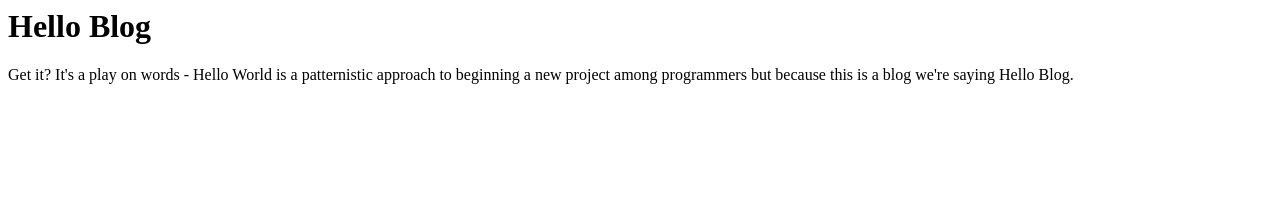
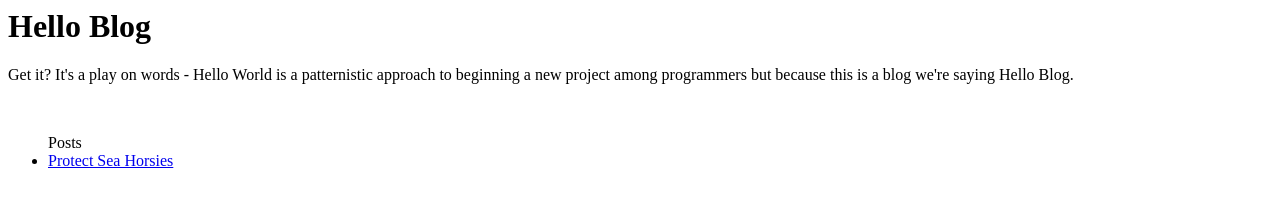
Before and after one commit to WeltonKing/Blog, a plain HTML site: page index.html in a window 1280 px wide. Drawn offline with Linux system fonts and the light colour scheme.

Commit message:
Add posts Directory and Start Infrastructure for the Blog

```diff
--- a/index.html
+++ b/index.html
@@ -1,2 +1,6 @@
 <h1>Hello Blog</h1>
 <p>Get it? It's a play on words - Hello World is a patternistic approach to beginning a new project among programmers but because this is a blog we're saying Hello Blog.</p>
+<br>
+<ul> Posts
+    <li><a href="posts/protectSeaHorsies.html">Protect Sea Horsies</a></li>
+</ul>
```
Also changed, not shown: posts/protectSeaHorsies.html (added, +1 -0 lines).
